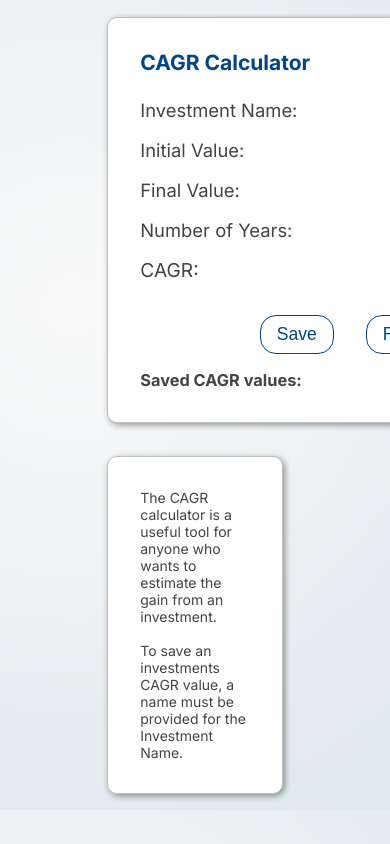
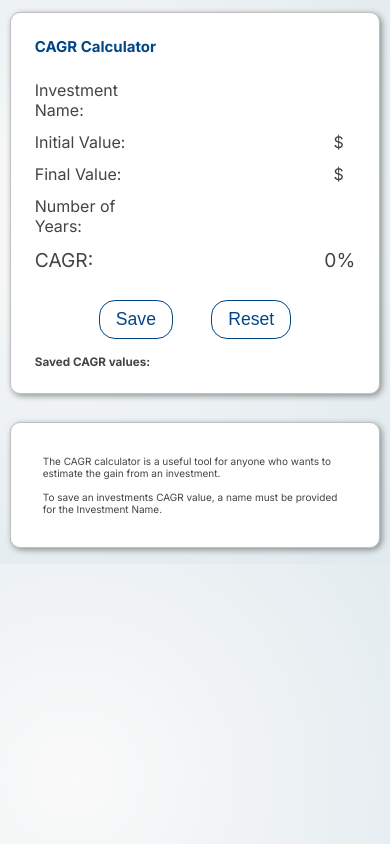
Before and after one commit to adiarora7/financial-calculator, a Next.js app: page / in a window 390 px wide. Built offline with nearby package versions, Linux system fonts and the light colour scheme.

Commit message:
added media query for phone

```diff
--- a/app/components/cagr.js
+++ b/app/components/cagr.js
@@ -54,7 +54,7 @@ export default function CAGRCalculator(){
       }, [initialValue, finalValue, years]);
 
     return (
-      <div className='container' style={{ minWidth:"30rem", maxWidth:'30rem'}}>
+      <div className='container'>
         <h2 style={{paddingBottom:"1.5rem", color:"#004687"}}>CAGR Calculator</h2>
         <label>
           Investment Name:
--- a/app/globals.css
+++ b/app/globals.css
@@ -34,6 +34,8 @@ main{
   border-radius: 10px;
   box-shadow: 2px 2px 6px rgba(0, 0, 0, 0.4);
   color: #444;
+  max-width: 30rem;
+  min-width: 30rem;
 }
 
 label{
@@ -109,3 +111,33 @@ a {
   color: #444;
   max-width: 30rem;
 }
+
+@media only screen and (max-width: 768px) {
+  label{
+    font-size:1rem;
+  }
+  input{
+    font-size: 1rem;
+  }
+  body {
+    font-size: 10px;
+  }
+
+  main {
+    width: 95%;
+  }
+
+  .container {
+    max-width: 100%;
+    min-width: 100%;
+    padding: 1.5rem;
+  }
+
+  .buttons {
+    max-width: 70%;
+  }
+
+  .main-text {
+    max-width: 100%;
+  }
+}
```
